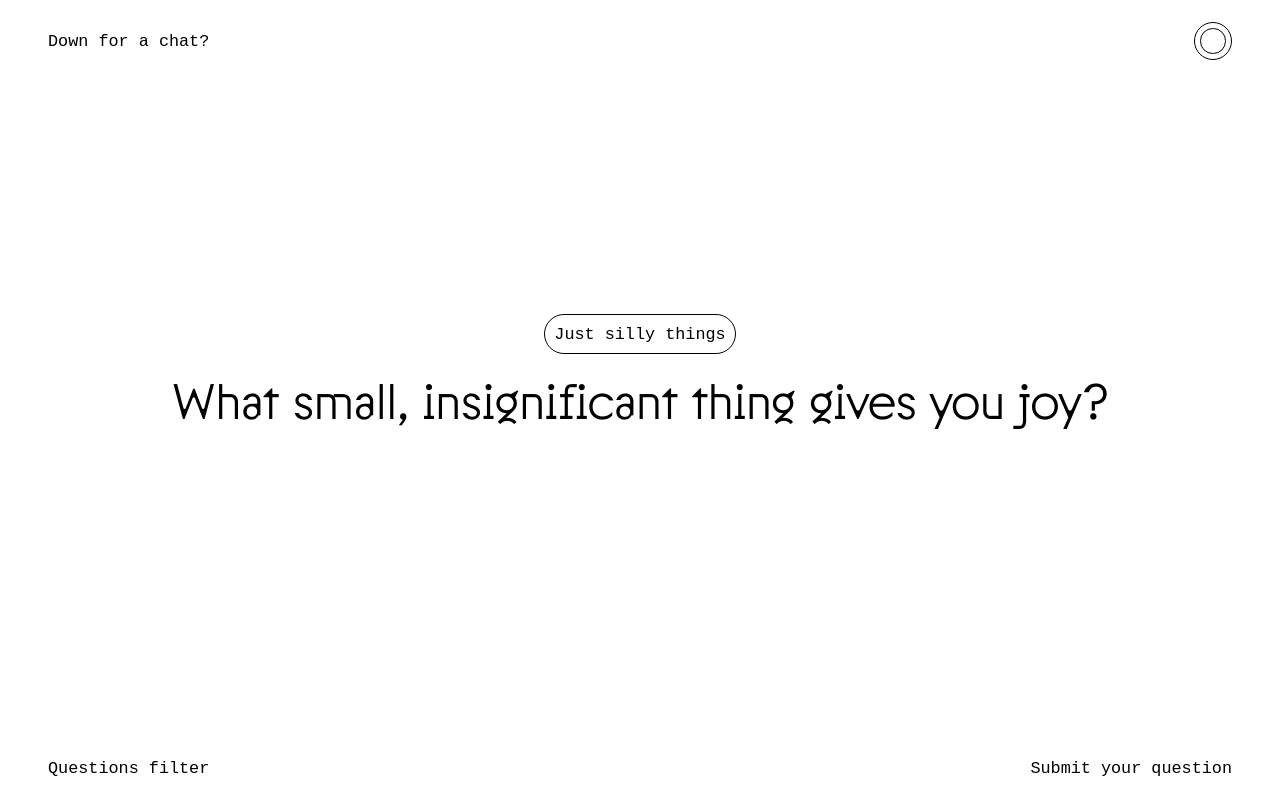
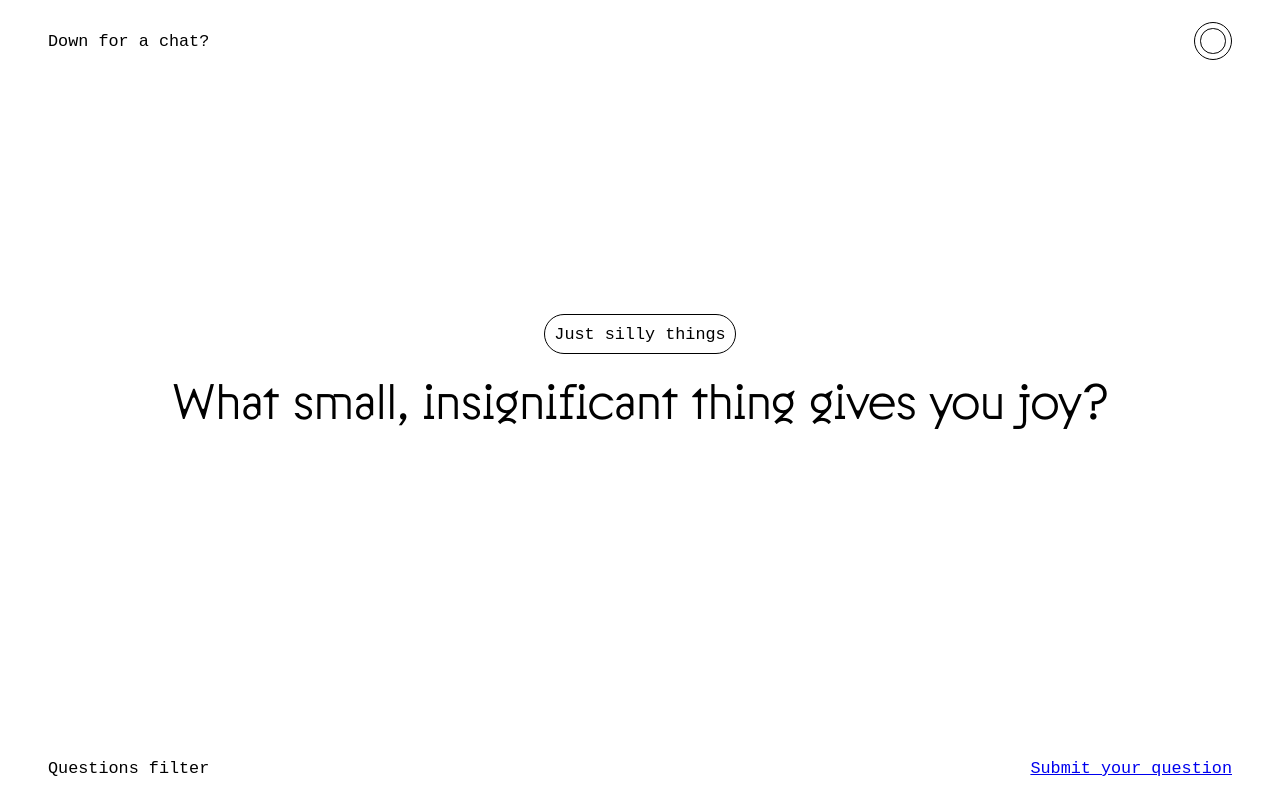
Before and after one commit to mimkis/downforachat, a plain HTML site: page game.html in a window 1280 px wide. Drawn offline with nearby package versions, Linux system fonts and the light colour scheme.

Commit message:
Update game.html

```diff
--- a/game.html
+++ b/game.html
@@ -28,7 +28,7 @@
 
     <div class="lower-wrapper">
       <div class="filter" id="open-overlay" style="cursor: pointer;">Questions filter</div>
-      <div class="form" style="cursor: pointer;">Submit your question</div>
+      <div class="form" style="cursor: pointer;"><a href="https://forms.gle/mzC47CVwd4e5JzVK9">Submit your question</a></div>
     </div>
   </div>
 
```
